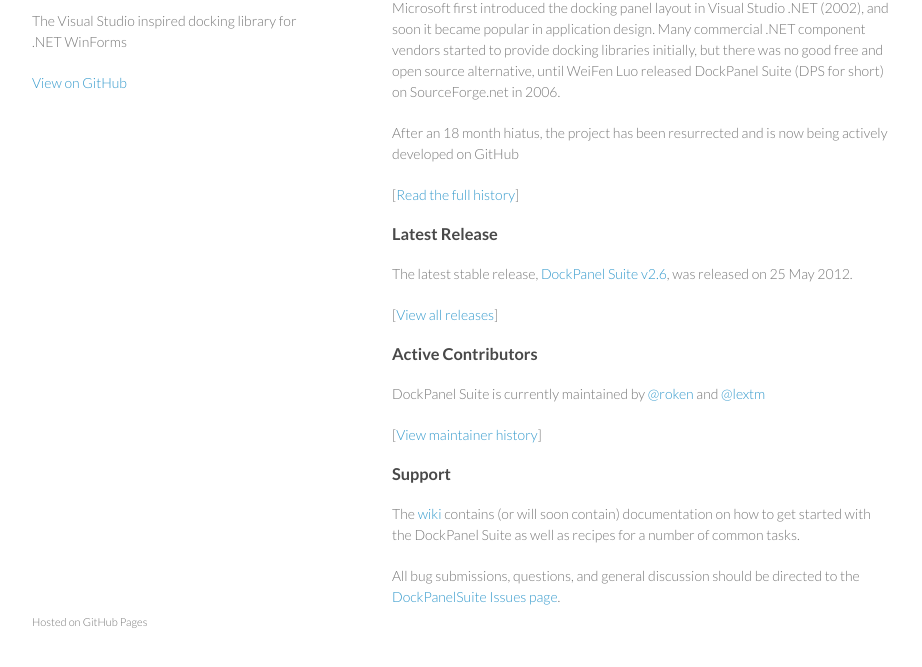
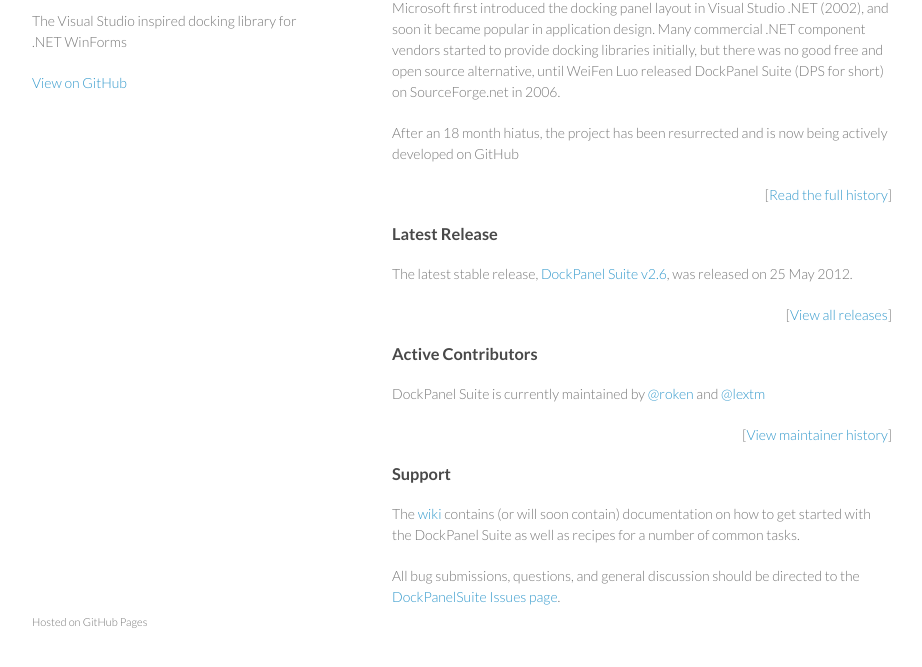
Before and after one commit to dockpanelsuite/dockpanelsuite.github.com, a plain HTML site: page index.html in a window 1280 px wide. Shown: the part 99-766 px from the top of the page, without its empty margins (178-1100 px from the left). Drawn offline with Linux system fonts and the light colour scheme.

Commit message:
styling changes
right align links to better define sections and not clutter the headers

```diff
--- a/index.html
+++ b/index.html
@@ -19,7 +19,7 @@
         <p>The Visual Studio inspired docking library for .NET WinForms</p>
 
 
-        <p class="view"><a href="https://github.com/dockpanelsuite">View on GitHub</a></p>
+        <p class="view"><a href="https://github.com/dockpanelsuite/dockpanelsuite">View on GitHub</a></p>
 
       </header>
       <section>
@@ -29,19 +29,19 @@
 
 <p>After an 18 month hiatus, the project has been resurrected and is now being actively developed on GitHub</p>
 
-<p>[<a href="https://github.com/dockpanelsuite/dockpanelsuite/wiki/History">Read the full history</a>]</p>
+<p style="text-align:right">[<a href="https://github.com/dockpanelsuite/dockpanelsuite/wiki/History">Read the full history</a>]</p>
 
 <h3>Latest Release</h3>
 
 <p>The latest stable release, <b><a href="https://github.com/downloads/dockpanelsuite/dockpanelsuite/DockPanel_2_6_0.zip">DockPanel Suite v2.6</a></b>, was released on 25 May 2012.</p>
 
-<p>[<a href="https://github.com/dockpanelsuite/dockpanelsuite/downloads">View all releases</a>]</p>
+<p style="text-align:right">[<a href="https://github.com/dockpanelsuite/dockpanelsuite/downloads">View all releases</a>]</p>
 
 <h3>Active Contributors</h3>
 
 <p>DockPanel Suite is currently maintained by <a href="https://github.com/roken" class="user-mention">@roken</a> and <a href="https://github.com/lextm" class="user-mention">@lextm</a></p>
 
-<p>[<a href="https://github.com/dockpanelsuite/dockpanelsuite/wiki/Maintainers">View maintainer history</a>]</p>
+<p style="text-align:right">[<a href="https://github.com/dockpanelsuite/dockpanelsuite/wiki/Maintainers">View maintainer history</a>]</p>
 
 <h3>Support</h3>
 
```
